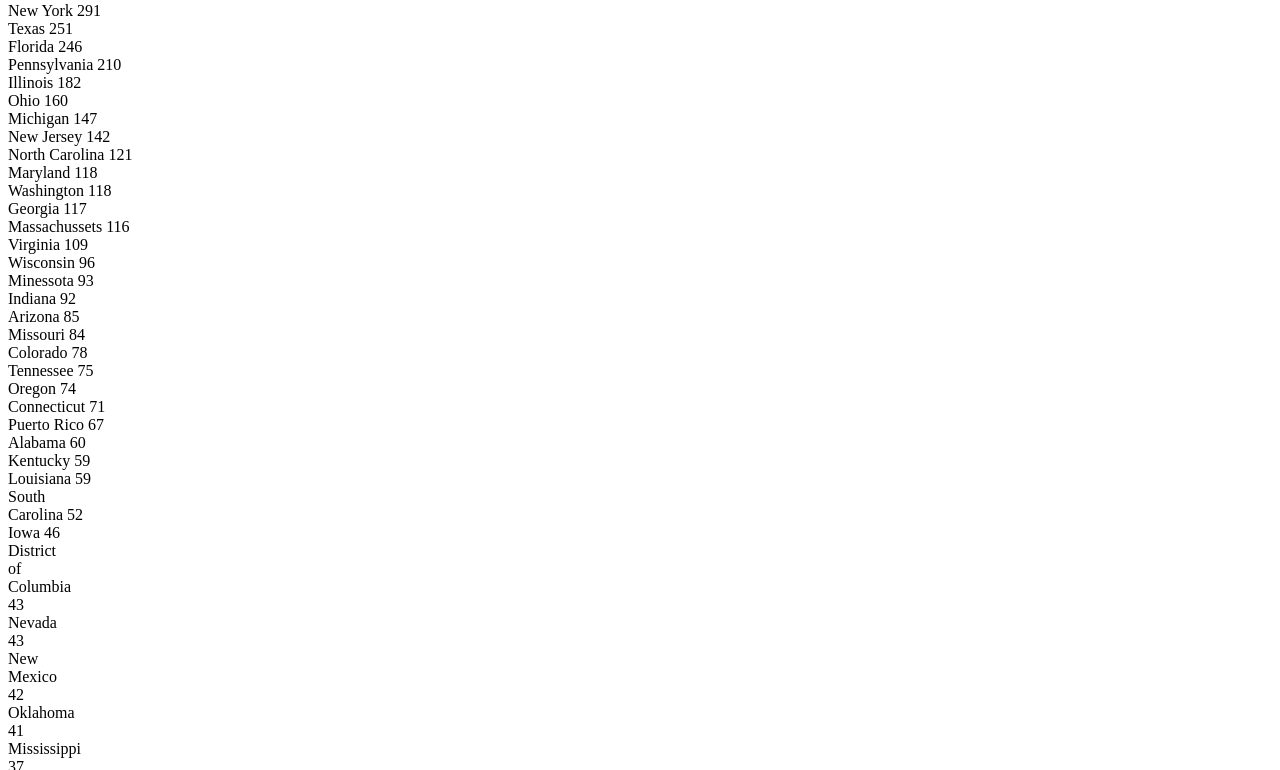
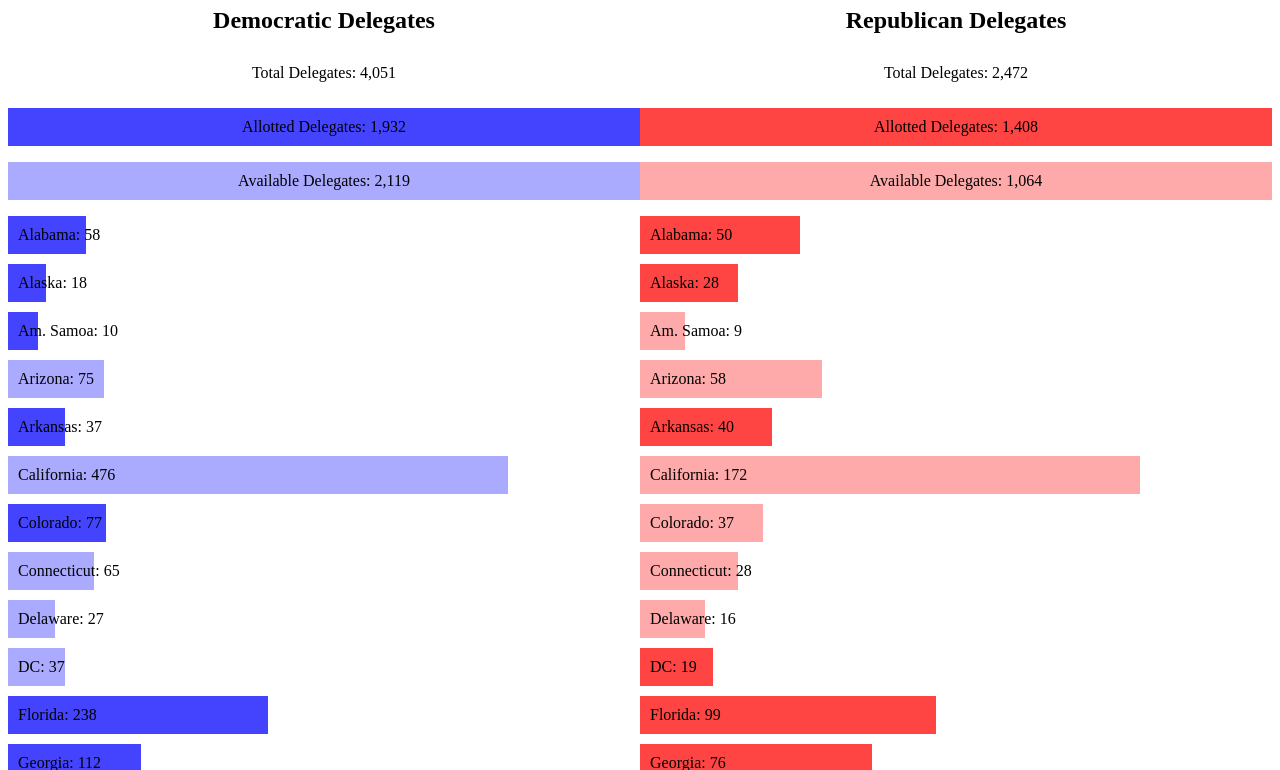
Before and after one commit to lorenrose1013/softDevHW, a plain HTML site: page hw05/index.html in a window 1280 px wide. Shown: the part 93-863 px from the top of the page. Drawn offline with nearby package versions, Linux system fonts and the light colour scheme.

Commit message:
python list work

```diff
--- a/hw05/css/style.css
+++ b/hw05/css/style.css
@@ -1,8 +1,37 @@
-   .chart div {
-    font: 14px sans-serif;
-    background-color: steelblue;
-    padding: 3px;
-    text-align: right;
-    margin: 1px;
-    color: white;
-  }
+h1, h2 {
+	text-align: center;
+}
+
+#dem {
+	float: left;
+	width: 50%;
+}
+
+#rep {
+	float: right;
+	width: 50%;
+}
+
+.chart div {
+	padding: 10px;
+	margin: 0px 0px 10px;
+	white-space: nowrap;
+}
+
+p {
+	padding: 10px;
+	text-align: center;
+}
+
+#key-dem-all {
+	background-color: #44F;
+}
+#key-dem-non {
+	background-color: #AAF;
+}
+#key-rep-all {
+	background-color: #F44;
+}
+#key-rep-non {
+	background-color: #FAA;
+}
--- a/hw05/index.html
+++ b/hw05/index.html
@@ -1,15 +1,34 @@
 <!DOCTYPE html>
 
 <html>
-  <style type="css/style.css"></style>
-  <body>
 
-  	<h3> Democratic Delegations </h3>
-  	Total Delegates: 4763
-     <div class="chart">
-     </div>
-  </body>
-<script src="https://d3js.org/d3.v3.min.js" charset="utf-8"></script>
-<script src="index.js"> </script>
+<head>
+	<title>Delegate Count: 2016 Presidential Election</title>
+	<link rel="stylesheet" type="text/css" href="css/style.css">
+	<script src="https://d3js.org/d3.v3.min.js" charset="utf-8"></script>
+</head>
 
-<html>
+<body>
+	<h1>Delegate Count: 2016 Presidential Election</h1>
+
+	<div id="dem">
+		<h2>Democratic Delegates</h2>
+		<p>Total Delegates: 4,051</p>
+		<p id="key-dem-all">Allotted Delegates: 1,932</p>
+		<p id="key-dem-non">Available Delegates: 2,119</p>
+		<div class="chart"></div>
+	</div>
+
+	<div id="rep">
+		<h2>Republican Delegates</h2>
+		<p>Total Delegates: 2,472</p>
+		<p id="key-rep-all">Allotted Delegates: 1,408</p>
+		<p id="key-rep-non">Available Delegates: 1,064</p>
+		<div class="chart"></div>
+	</div>
+</body>
+
+<script src="index.js">
+</script>
+
+</html>
--- a/hw05/index.js
+++ b/hw05/index.js
@@ -1,16 +1,108 @@
+console.log("script starting");
 
+/**
+0: state name
+1: number of democratic delegates
+2: allotted for democrats (true or false)
+3: number of republican delegates
+4: allotted for republicans (true or false)
+*/
 
+var states = [
+	["Alabama", 58, true, 50, true],
+	["Alaska", 18, true, 28, true],
+	["Am. Samoa", 10, true, 9, false],
+	["Arizona", 75, false, 58, false],
+	["Arkansas", 37, true, 40, true],
+	["California", 476, false, 172, false],
+	["Colorado", 77, true, 37, false],
+	["Connecticut", 65, false, 28, false],
+	["Delaware", 27, false, 16, false],
+	["DC", 37, false, 19, true],
+	["Florida", 238, true, 99, true],
+	["Georgia", 112, true, 76, true],
+	["Guam", 11, false, 9, true],
+	["Hawaii", 31, false, 19, true],
+	["Idaho", 24, false, 32, true],
+	["Illinois", 190, true, 69, true],
+	["Indiana", 79, false, 57, false],
+	["Iowa", 54, true, 30, true],
+	["Kansas", 37, true, 40, true],
+	["Kentucky", 53, false, 45, true],
+	["Louisiana", 61, true, 46, true],
+	["Maine", 30, true, 23, true],
+	["Maryland", 105, false, 38, false],
+	["Massachusetts", 121, true, 42, true],
+	["Michigan", 152, true, 59, true],
+	["Minnesota", 94, true, 38, true],
+	["Mississippi", 41, true, 39, true],
+	["Montana", 22, true, 27, true],
+	["Nebraska", 31, true, 36, false],
+	["Nevada", 39, true, 30, true],
+	["New Hampshire", 32, true, 23, true],
+	["New Jersey", 126, false, 51, false],
+	["New Mexico", 38, false, 24, false],
+	["New York", 277, false, 95, false],
+	["North Carolina", 120, true, 72, true],
+	["North Dakota", 19, false, 28, false],
+	["N. Marianas", 11, true, 9, true],
+	["Ohio", 165, true, 66, true],
+	["Oklahoma", 42, true, 43, true],
+	["Oregon", 64, false, 28, false],
+	["Pennsylvania", 181, false, 71, false],
+	["Puerto Rico", 58, false, 23, true],
+	["Rhode Island", 31, false, 19, false],
+	["South Carolina", 57, true, 50, true],
+	["South Dakota", 20, false, 29, false],
+	["Tennesse", 77, true, 58, true],
+	["Texas", 237, true, 155, true],
+	["Utah", 28, false, 40, false],
+	["Vermont", 23, true, 16, true],
+	["Virgin Islands", 11, false, 9, true],
+	["Virginia", 112, true, 49, true],
+	["Washington", 102, false, 44, false],
+	["West Virginia", 35, false, 34, false],
+	["Wisconsin", 89, false, 42, false],
+	["Wyoming", 17, false, 29, true]
+]
 
-var dNum = [548, 291, 251, 246, 210, 182, 160, 147, 142, 121, 118, 118, 117, 116, 109, 96, 93, 92, 85, 84, 78, 75, 74, 71, 67, 60, 59, 59, 52, 46, 43, 43, 42, 41, 37, 37, 37, 37, 35, 33, 32, 31, 30, 30, 27, 27, 26, 25, 23, 20, 18, 17, 12, 12, 11, 11, 1];
+var makeCharts = function makeCharts() {
+	// clear all existing bars
+	d3.selectAll(".chart").selectAll("div").remove();
 
-var dState = ["California", "New York", "Texas", "Florida", "Pennsylvania", "Illinois", "Ohio", "Michigan", "New Jersey", "North Carolina", "Maryland", "Washington", "Georgia", "Massachussets", "Virginia", "Wisconsin", "Minessota", "Indiana", "Arizona", "Missouri", "Colorado", "Tennessee", "Oregon", "Connecticut", "Puerto Rico", "Alabama", "Kentucky", "Louisiana", "South Carolina", "Iowa", "District of Columbia", "Nevada", "New Mexico", "Oklahoma", "Mississippi", "Arkansas", "Kansas", "Utah", "West Virginia", "Hawaii", "Rhode Island", "New Hampshire", "Delaware", "Maine", "Nebraska", "Idaho", "Montana", "Vermont", "South Dakota", "North Dakota", "Alaska", "Wyoming", "Democrats Abroad", "Guam", "Virgin Islands", "American Samoa", "Northern Marianas", "Unassigned"];
+	addBars(0, "#44F", "#AAF");
+	addBars(1, "#F44", "#FAA");
+};
 
+// party - 0: democratic, 1: republican
+var addBars = function addBars(party, allCol, nonCol) {
+	if (party == 0) { tag = "#dem .chart"; }
+	else if (party == 1) { tag = "#rep .chart"; }
+	chart = d3.select(tag)
+		.selectAll("div")
+			.data(states)
+		.enter().append("div")
+			.style("width", function(d) {
+				return barScale(party, d[party*2+1]) + "px";
+			})
+			.style("background-color", function(d) {
+				if (d[party*2+2])
+					return allCol;
+				else
+					return nonCol;
+			})
+			.text(function(d) {
+				return d[0]+": "+d[party*2+1];
+			})
+};
 
-d3.select(".chart")
-  .selectAll("div")
-      .data(dNum)
-  .enter().append("div")
-      .style("width", function(d) {
-             return d * 1.5  + "px"; })
-      .text(function(d, i) {
-      	return dState[i] + " " +  d;});
+var barScale = function barScale(party, val) {
+	var counts = states.map(s => s[party*2+1]);
+	var scale = d3.scale.linear()
+		.domain([0, d3.max( counts )])
+		.range([0, 480])
+	;
+	return scale(val);
+};
+
+makeCharts();
```
Also changed, not shown: templates/svg.html (+2 -1 lines), 1 other file.
